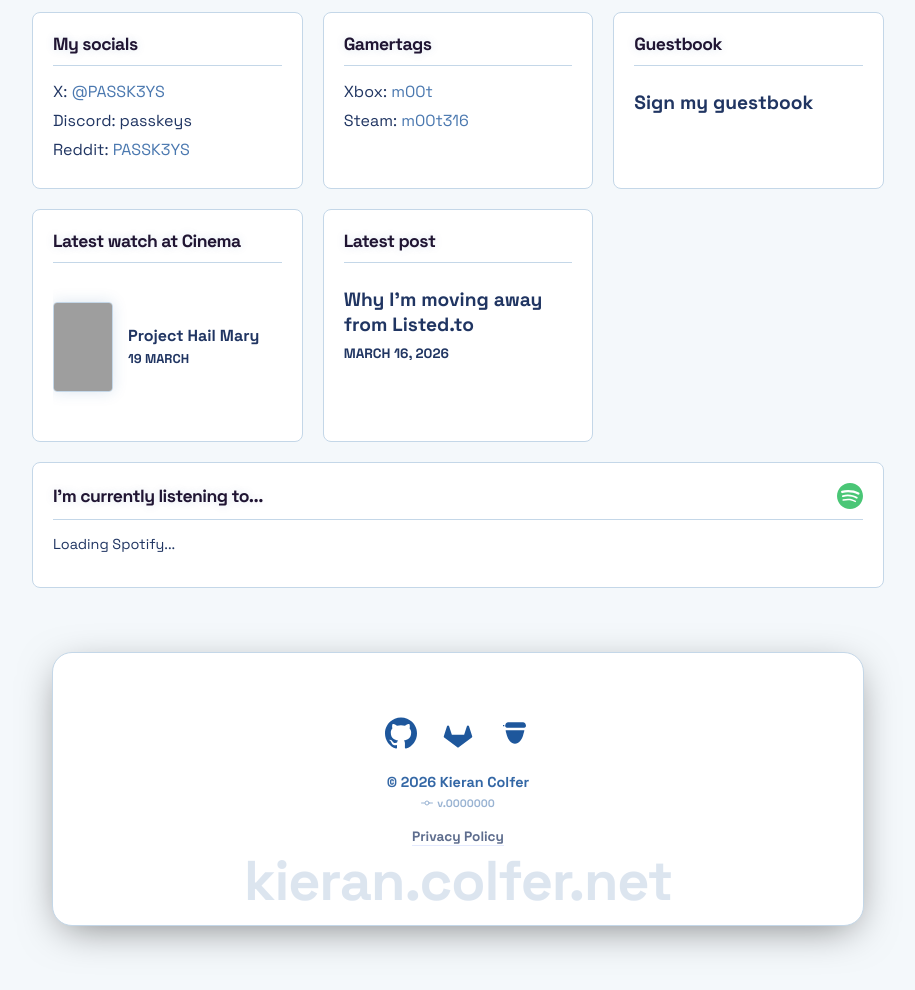
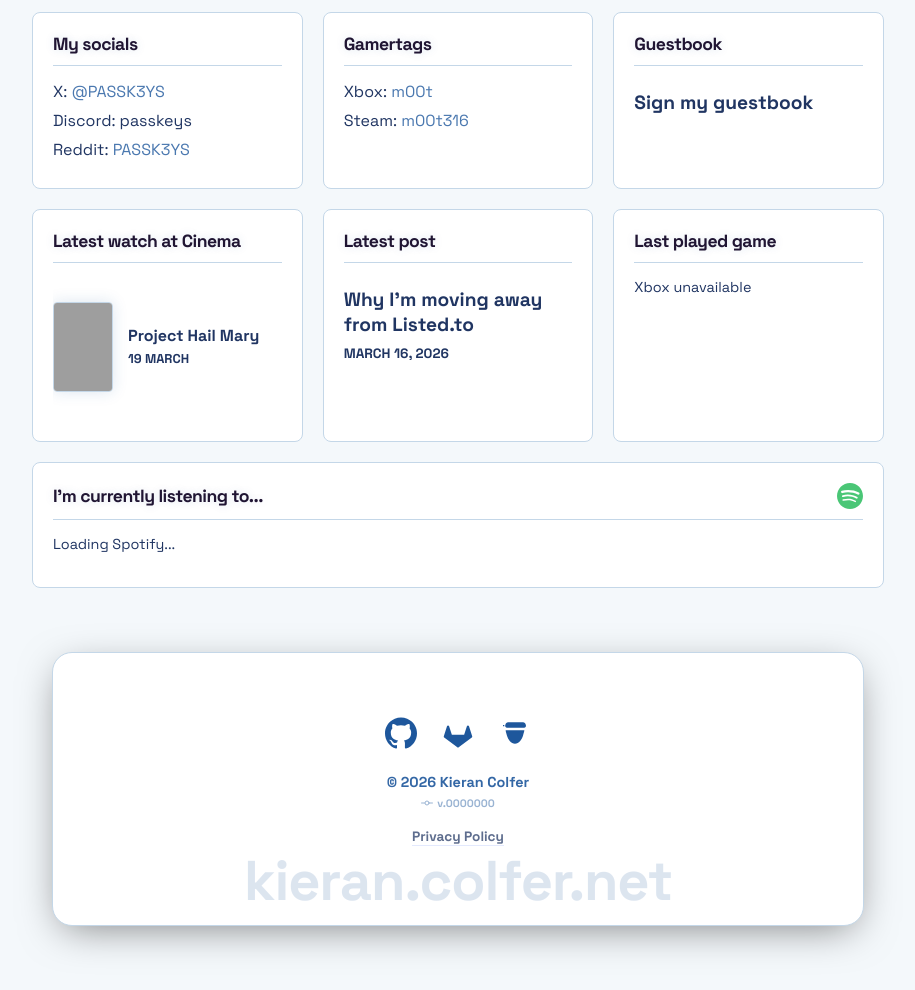
Before and after one commit to PASSK3YS/PASSK3YS.github.io, a Jekyll site: the page built from index.md, in a window 1280 px wide. Shown: the part 296-1286 px from the top of the page, without its empty margins (182-1097 px from the left). Built offline with Jekyll 4.4.1, drawn with Linux system fonts in a browser that asks for light colours; grey boxes are pictures that could not be loaded.

Commit message:
chore: add last played game to main page

```diff
--- a/index.md
+++ b/index.md
@@ -47,6 +47,12 @@
         <h3>Latest post</h3>
         <div id="latest-blog-container">
             <p style="font-size: 0.9em; color: var(--text-muted);">Loading latest...</p>
+        </div>
+    </div>
+    <div class="grid-item">
+        <h3>Last played game</h3>
+        <div id="xbox-container">
+            <p style="font-size: 0.9em; color: var(--text-muted);">Loading Xbox...</p>
         </div>
     </div>
     <div class="grid-item" id="spotify-card" style="grid-column: 1 / -1; position: relative; overflow: hidden;">
@@ -381,6 +388,30 @@
 fetchSpotifyData();
 setInterval(fetchSpotifyData, 5000);
 
+fetch(cloudflareWorkerUrl)
+    .then(response => response.json())
+    .then(data => {
+        if (data.error || !data.name) {
+            document.getElementById('xbox-container').innerHTML = '<p style="font-size: 0.9em; color: var(--text-muted);">Xbox unavailable</p>';
+            return;
+        }
+        const img = data.image || 'https://via.placeholder.com/60x90/1a1a1a/ffffff?text=Xbox';
+        document.getElementById('xbox-container').innerHTML = `
+            <a href="https://account.xbox.com/en-gb/profile?gamertag=m00t" target="_blank" class="latest-movie-link-wrapper">
+                <div class="latest-movie-content">
+                    <img src="${img}" alt="${data.name}" class="latest-movie-thumb">
+                    <div class="latest-movie-info">
+                        <p class="latest-movie-title">${data.name}</p>
+                        <p class="latest-movie-date">Xbox</p>
+                    </div>
+                </div>
+            </a>
+        `;
+    })
+    .catch(() => {
+        document.getElementById('xbox-container').innerHTML = '<p style="font-size: 0.9em; color: var(--text-muted);">Xbox unavailable</p>';
+    });
+
 fetch('/cinema-watchlist/2026/')
     .then(response => response.text())
     .then(html => {
```
Also changed, not shown: other parts of index.md (+1 -0 lines).
